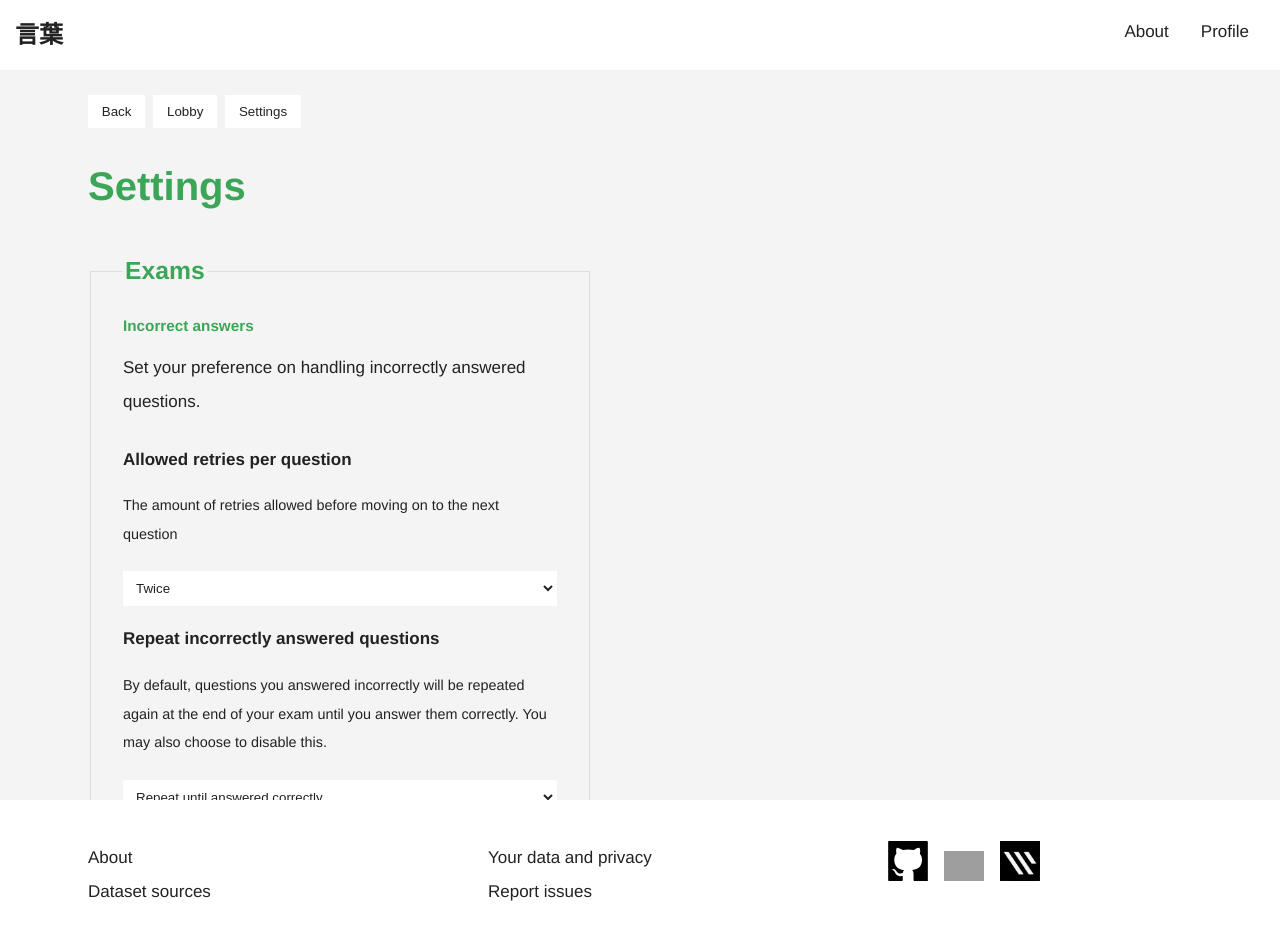
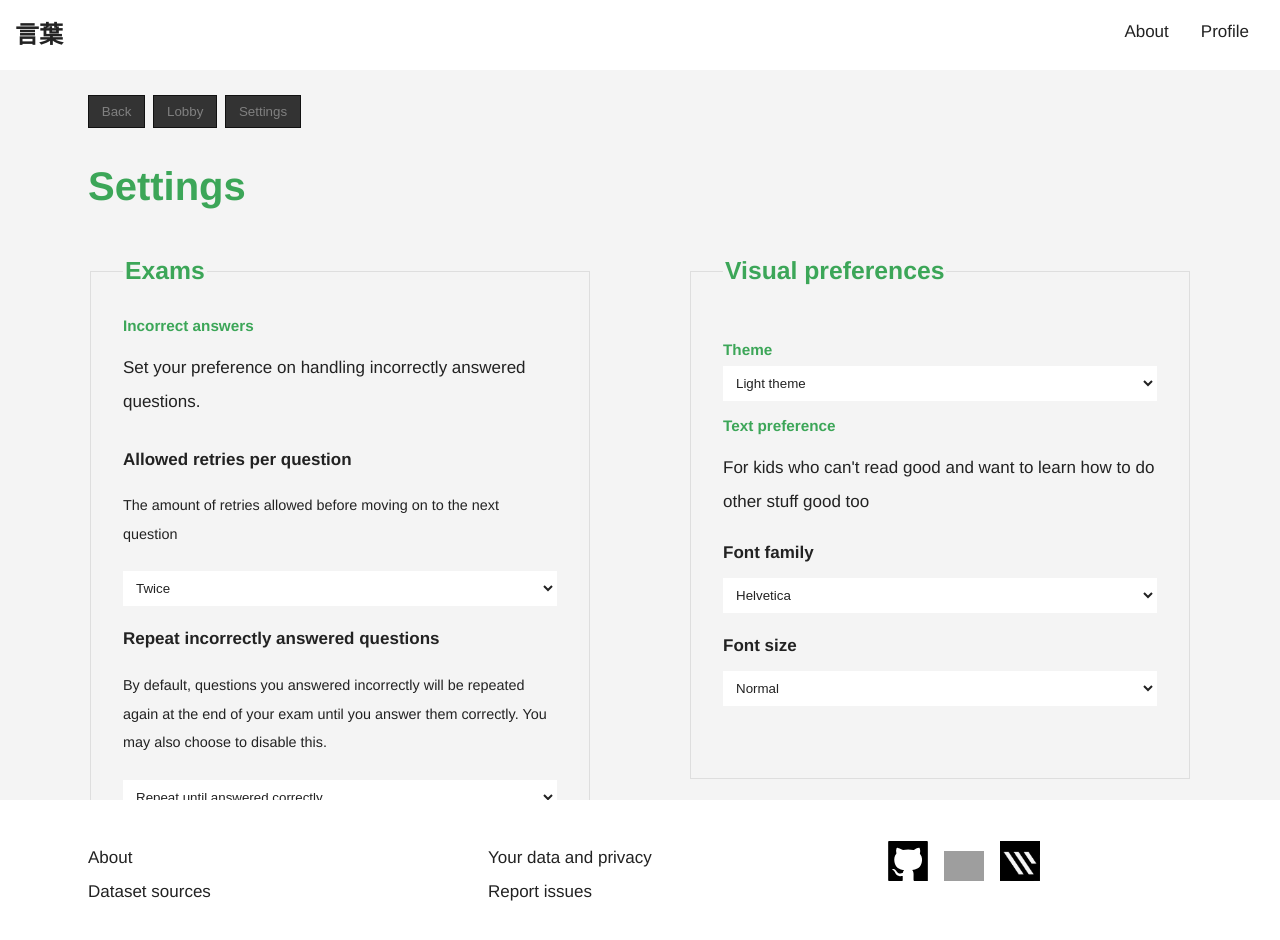
Before and after one commit to valdelaseras/kotoba-react, a React (Create React App) app: page /settings in a window 1280 px wide. Shown: the top 940 px of the page. Built offline with nearby package versions, Linux system fonts and the light colour scheme; grey boxes are pictures that could not be loaded.

Commit message:
btn disabled state changes on form validity, removed unnecessary classes on form and formgroups

```diff
--- a/src/app/components/atomic/atoms/Button.js
+++ b/src/app/components/atomic/atoms/Button.js
@@ -2,14 +2,6 @@ import React, { Component } from 'react';
 import { withRouter } from 'react-router-dom';
 
 class Button extends Component {
-    constructor( props ){
-        super( props );
-
-        this.state = {
-            disabled: this.props.isValid
-        }
-    }
-
     clickHandler = () => {
         if ( this.props.link ) {
             this.props.history.push( this.props.link );
@@ -21,7 +13,7 @@ class Button extends Component {
             <button type={ this.props.type }
                     title={ this.props.title }
                     className={ "btn " + this.props.className }
-                    disabled={ this.props.disabled ? 'disabled' : '' }
+                    disabled={ this.props.isValid ? '' : 'disabled' }
                     onClick={ this.clickHandler }>{ this.props.title }
             </button>
         )
--- a/src/app/components/atomic/molecules/FormField.js
+++ b/src/app/components/atomic/molecules/FormField.js
@@ -37,12 +37,10 @@ export default class FormField extends Component {
 
     render() {
         const children = React.Children.map( this.props.children, child => {
-            const props = {
+            return React.cloneElement( child, {
                 isValid: this.state.isValid,
                 fieldValue: this.state.fieldValue
-            };
-
-            return React.cloneElement( child, props );
+            });
         });
 
         return (
--- a/src/app/components/atomic/molecules/FormGroup.js
+++ b/src/app/components/atomic/molecules/FormGroup.js
@@ -7,7 +7,7 @@ export default class FormGroup extends Component {
         this.state = {
             id: props.id,
             isValid: false,
-            fields: React.Children.toArray(props.children)
+            fields: React.Children.toArray( props.children )
                 .filter( child => this.elementIsOfType( child, 'FormField'))
                 .map( field => {
                     return {
@@ -72,19 +72,12 @@ export default class FormGroup extends Component {
         const children = React.Children.toArray( this.props.children )
             .map( child => {
                 if ( this.elementIsOfType( child, 'FormField')) {
-                    const props = {
-                        handleChange: this.handleChange
-                    };
-
-                    return React.cloneElement( child, props );
-                } else {
-                    return child;
-                }
+                    return React.cloneElement( child, { handleChange: this.handleChange });
+                } else { return child; }
             });
 
         return(
-            <div className={ 'form-group' + ( this.state.isValid ? '' : ' invalid' ) }
-                 id={ this.props.id }>
+            <div className='form-group' id={ this.props.id }>
                 { this.props.title ? <h2>{ this.props.title }</h2> : null }
                 { children }
             </div>
--- a/src/app/components/atomic/organisms/Form.js
+++ b/src/app/components/atomic/organisms/Form.js
@@ -6,7 +6,6 @@ export default class Form extends Component {
 
         this.state = {
             isValid: false,
-            disabled: true,
             groups: React.Children.toArray( props.children )
                 .filter( child => this.elementIsOfType( child,'FormGroup' ))
                 .map( group => {
@@ -26,14 +25,10 @@ export default class Form extends Component {
 
        const updatedGroups = {
            groups: groups,
-           isValid: !groups.filter( group => !group.isValid).length
+           isValid: !groups.filter( group => !group.isValid ).length
        };
 
        this.setState( updatedGroups );
-    };
-
-    handleDisabled = ( e ) => {
-      // if valid, props.disabled = false, Button component then updates disdable state
     };
 
     submitHandler = ( e ) => {
@@ -54,20 +49,15 @@ export default class Form extends Component {
     render() {
         const children = React.Children.toArray( this.props.children )
             .map( child => {
-                if ( this.elementIsOfType( child, 'FormGroup')) {
-                    return React.cloneElement( child, { handleChange: this.handleChange });
-                } else if ( this.elementIsOfType( child, 'Button' )) {
-                    return React.cloneElement( child, { handleDisabled: this.handleDisabled });
-                } else {
-                    return child;
-                }
+                if ( this.elementIsOfType( child, 'FormGroup')) { return React.cloneElement( child, { handleChange: this.handleChange });}
+                if ( child.props.type === 'submit') { return React.cloneElement( child, {
+                    isValid: this.state.isValid
+                });}
+                else { return child; }
         });
 
         return (
-            // TODO: remove this invalid classname, instead just pass state info
-            //  to the button and enable/disable
-            <form className={ this.state.isValid ? '' : 'invalid'}
-                  id={ this.props.id }
+            <form id={ this.props.id }
                   onSubmit={ this.submitHandler }>
                 { children }
             </form>
--- a/src/app/components/sections/settings/Settings.js
+++ b/src/app/components/sections/settings/Settings.js
@@ -77,48 +77,48 @@ export default class Settings extends Component {
                                 </Fieldset>
                             </Content>
 
-                            {/*<Content colSize={'column two'}>*/}
-                                {/*<Fieldset title={'Visual preferences'}>*/}
-                                    {/*<FormGroup key={'visual-settings'} id={'visual-settings'}>*/}
-                                        {/*<h3>Theme</h3>*/}
-                                        {/*<FormField key={'theme-select'} value={ themeOptions[0].title }>*/}
-                                            {/*<Select name={'theme'}*/}
-                                                    {/*id={'theme-select'}*/}
-                                                    {/*children={ themeOptions }/>*/}
-                                        {/*</FormField>*/}
-                                        {/*<h3>Text preference</h3>*/}
-                                        {/*<p>*/}
-                                            {/*For kids who can't read good and want to learn how to do other stuff good too*/}
-                                        {/*</p>*/}
-                                        {/*<FormField key={'font-family-select'} value={ fontFamilyOptions[0].title }>*/}
-                                            {/*<Select name={'font-family'}*/}
-                                                    {/*title={'Font family'}*/}
-                                                    {/*id={'ff-select'}*/}
-                                                    {/*children={ fontFamilyOptions }/>*/}
-                                        {/*</FormField>*/}
-                                        {/*<FormField key={'font-size-select'} value={ fontSizeOptions[0].title }>*/}
-                                            {/*<Select name={'font-size'}*/}
-                                                    {/*title={'Font size'}*/}
-                                                    {/*id={'fs-select'}*/}
-                                                    {/*children={ fontSizeOptions }/>*/}
-                                        {/*</FormField>*/}
-                                    {/*</FormGroup>*/}
-                                {/*</Fieldset>*/}
-                            {/*</Content>*/}
+                            <Content colSize={'column two'}>
+                                <Fieldset title={'Visual preferences'}>
+                                    <FormGroup key={'visual-settings'} id={'visual-settings'}>
+                                        <h3>Theme</h3>
+                                        <FormField key={'theme-select'} value={ themeOptions[0].title }>
+                                            <Select name={'theme'}
+                                                    id={'theme-select'}
+                                                    children={ themeOptions }/>
+                                        </FormField>
+                                        <h3>Text preference</h3>
+                                        <p>
+                                            For kids who can't read good and want to learn how to do other stuff good too
+                                        </p>
+                                        <FormField key={'font-family-select'} value={ fontFamilyOptions[0].title }>
+                                            <Select name={'font-family'}
+                                                    title={'Font family'}
+                                                    id={'ff-select'}
+                                                    children={ fontFamilyOptions }/>
+                                        </FormField>
+                                        <FormField key={'font-size-select'} value={ fontSizeOptions[0].title }>
+                                            <Select name={'font-size'}
+                                                    title={'Font size'}
+                                                    id={'fs-select'}
+                                                    children={ fontSizeOptions }/>
+                                        </FormField>
+                                    </FormGroup>
+                                </Fieldset>
+                            </Content>
                         </Row>
 
                         <Row colSize={'column'}>
                             <Content colSize={'column two'}>
-                                {/*<Fieldset title={'General settings'}>*/}
-                                    {/*<FormGroup key={'general-settings'} id={'general-settings'}>*/}
-                                        {/*<FormField key={'local-record'} value={'checked'}>*/}
-                                            {/*<Checkbox id={'local-record'}*/}
-                                                      {/*text={'Keep a local record of your scores'}*/}
-                                                      {/*title={'Score history'}*/}
-                                                      {/*name={'record'}/>*/}
-                                        {/*</FormField>*/}
-                                    {/*</FormGroup>*/}
-                                {/*</Fieldset>*/}
+                                <Fieldset title={'General settings'}>
+                                    <FormGroup key={'general-settings'} id={'general-settings'}>
+                                        <FormField key={'local-record'} value={'checked'}>
+                                            <Checkbox id={'local-record'}
+                                                      text={'Keep a local record of your scores'}
+                                                      title={'Score history'}
+                                                      name={'record'}/>
+                                        </FormField>
+                                    </FormGroup>
+                                </Fieldset>
                                 <Button type={'submit'}
                                         title={'Save'}
                                         onSubmit={ this.submitHandler }
```
